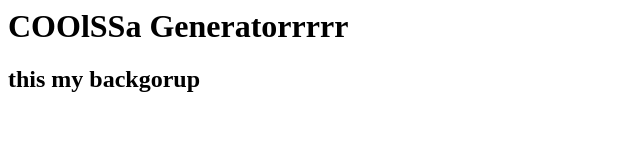
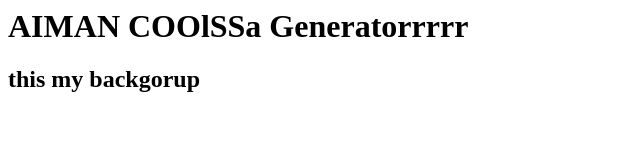
Before and after one commit to hazimaiman/background, a plain HTML site: page index.html in a window 1280 px wide. Shown: the whole page, without its empty margins (0-640 px from the left). Drawn offline with Linux system fonts and the light colour scheme.

Commit message:
reverting back to old title

```diff
--- a/index.html
+++ b/index.html
@@ -6,7 +6,7 @@
     <title> HOIIII Dotcumen</title>
 </head>
 <body>
-    <h1> COOlSSa Generatorrrrr</h1>
+    <h1> AIMAN COOlSSa Generatorrrrr</h1>
     <h2> this my backgorup</h2>
 
 </body>
```
